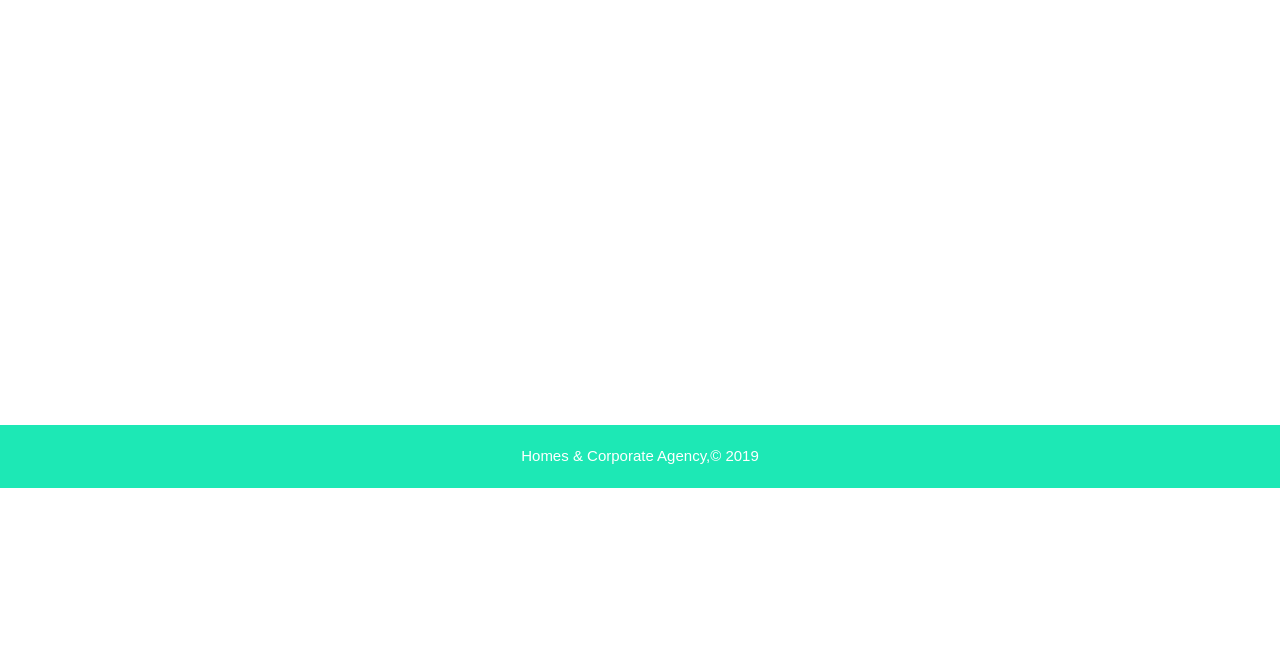
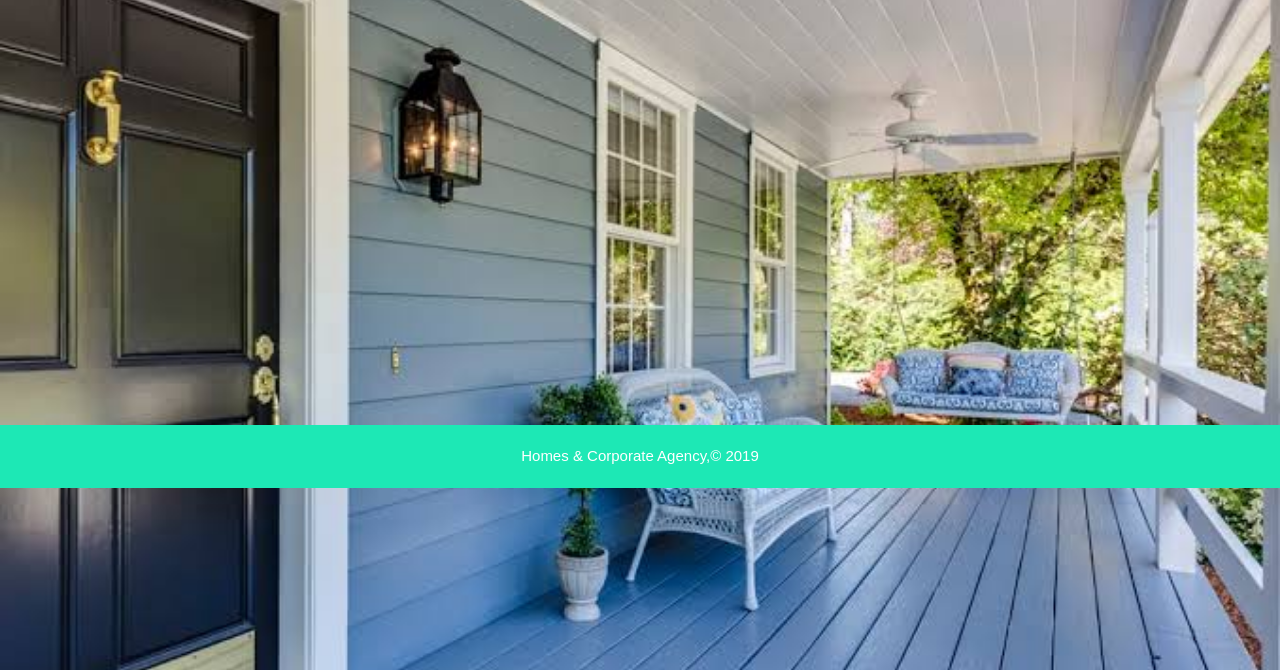
Before and after one commit to VINCE-TECH/HC-Properties, a plain HTML site: page index.html in a window 1280 px wide. Shown: the part 130-800 px from the top of the page. Drawn offline with Linux system fonts and the light colour scheme; the site is published under a folder, as on GitHub Pages, so addresses that start at the root find nothing.

Commit message:
Update style.css

```diff
--- a/style.css
+++ b/style.css
@@ -4,7 +4,7 @@
 }
 
 body{
-    background: url(/images/house.jpg);;
+    background: url(./images/house.jpg);;
     overflow: hidden;
     background-repeat: no-repeat;
     background-size: cover;
```
